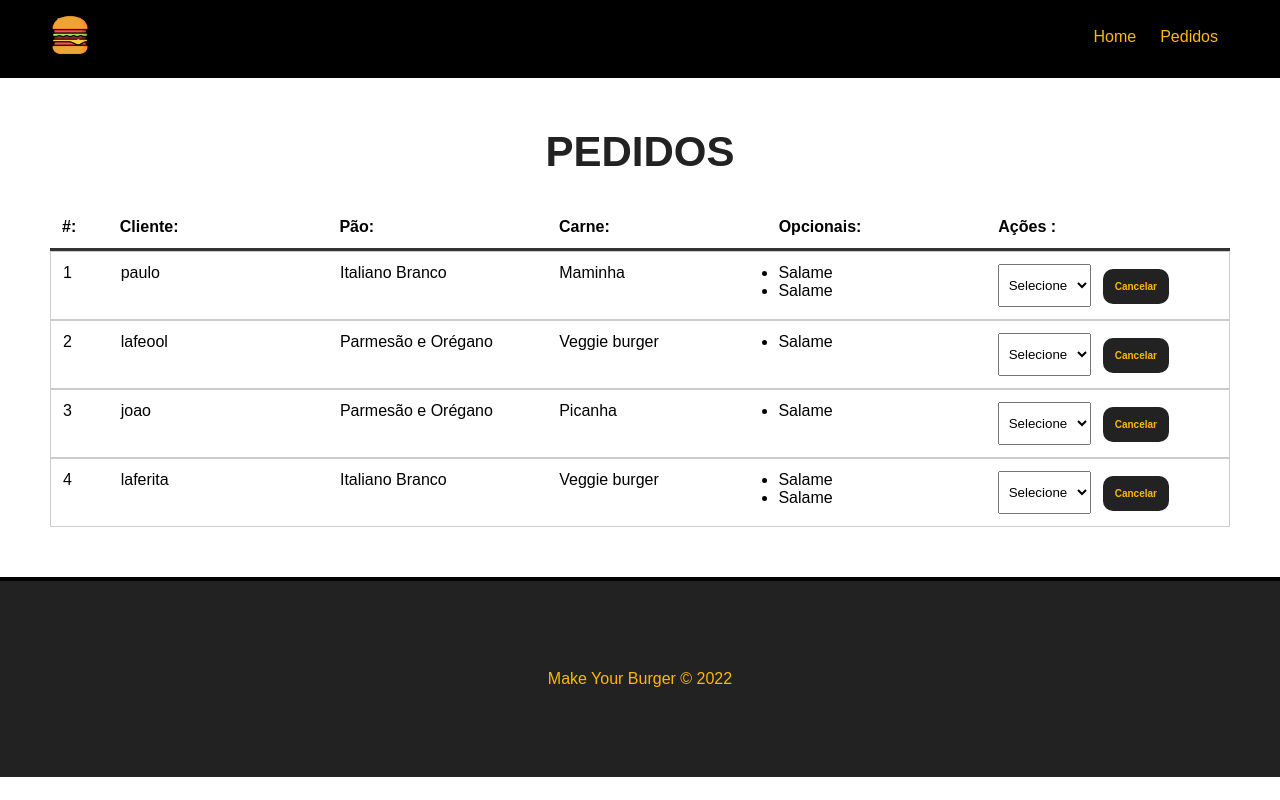
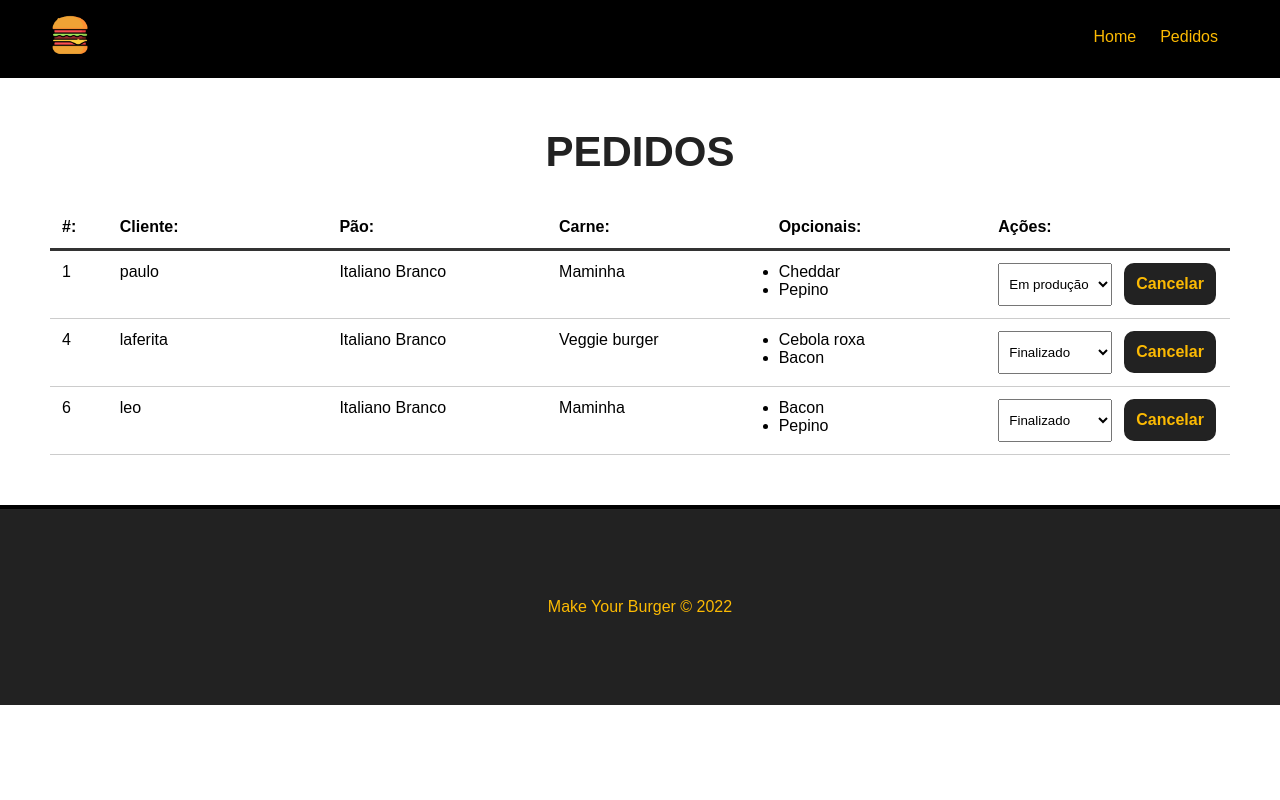
Before and after one commit to adhmattheus/Web, a Vue app in the folder make_your_burger/: page /pedidos in a window 1280 px wide. Built offline with nearby package versions, Linux system fonts and the light colour scheme; data requests are answered from the project's data file.

Commit message:
operações dos pedidos

```diff
--- a/make_your_burger/db/db.json
+++ b/make_your_burger/db/db.json
@@ -86,28 +86,8 @@
         "Cheddar",
         "Pepino"
       ],
-      "status": "Solicitado",
+      "status": "Em produção",
       "id": 1
-    },
-    {
-      "nome": "lafeool",
-      "carne": "Veggie burger",
-      "pao": "Parmesão e Orégano",
-      "opcionais": [
-        "Bacon"
-      ],
-      "status": "Solicitado",
-      "id": 2
-    },
-    {
-      "nome": "joao",
-      "carne": "Picanha",
-      "pao": "Parmesão e Orégano",
-      "opcionais": [
-        "Bacon"
-      ],
-      "status": "Solicitado",
-      "id": 3
     },
     {
       "nome": "laferita",
@@ -117,8 +97,19 @@
         "Cebola roxa",
         "Bacon"
       ],
-      "status": "Solicitado",
+      "status": "Finalizado",
       "id": 4
+    },
+    {
+      "nome": "leo",
+      "carne": "Maminha",
+      "pao": "Italiano Branco",
+      "opcionais": [
+        "Bacon",
+        "Pepino"
+      ],
+      "status": "Finalizado",
+      "id": 6
     }
   ]
 }
--- a/make_your_burger/src/components/Dashboard.vue
+++ b/make_your_burger/src/components/Dashboard.vue
@@ -1,123 +1,139 @@
 <template>
-  <div id="burger-table">
+  <div id="burger-table" v-if="burgers">
     <div>
-
       <div id="burger-table-heading">
         <div class="order-id">#:</div>
         <div>Cliente:</div>
         <div>Pão:</div>
         <div>Carne:</div>
         <div>Opcionais:</div>
-        <div>Ações  :</div>
+        <div>Ações:</div>
       </div>
     </div>
-
-    <div id="burger-table-row">
+    <div id="burger-table-rows">
       <div class="burger-table-row" v-for="burger in burgers" :key="burger.id">
         <div class="order-number">{{ burger.id }}</div>
-        <div>{{ burger.nome  }}</div>
-        <div>{{ burger.pao}}</div>
+        <div>{{ burger.nome }}</div>
+        <div>{{ burger.pao }}</div>
         <div>{{ burger.carne }}</div>
         <div>
-          <ul>
-            <li v-for="(opcional,index) in burger.opcionais" :key="index">Salame</li>
-            {{opcional}}
+          <ul v-for="(opcional, index) in burger.opcionais" :key="index">
+            <li>{{ opcional }}</li>
           </ul>
         </div>
         <div>
-          <select name="status" class="status">
+          <select name="status" class="status" @change="updateBurger($event, burger.id)">
             <option value="">Selecione</option>
+            <option :value="s.tipo" v-for="s in status" :key="s.id" :selected="burger.status == s.tipo">
+              {{ s.tipo }}
+            </option>
           </select>
-          <button class="delete-btn">Cancelar</button>
+          <button class="delete-btn" @click="deleteBurger(burger.id)">Cancelar</button>
         </div>
       </div>
     </div>
   </div>
+  <div v-else>
+    <h2>Não há pedidos no momento!</h2>
+  </div>
 </template>
-
 <script>
   export default {
     name: "Dashboard",
-  data(){
-    return{
-      burgers:null,
-      burger_id:null,
-      status:[]
+    data() {
+      return {
+        burgers: null,
+        burger_id: null,
+        status: []
       }
     },
-  methods:{
-    async getPedidos(){
-
-      const req = await fetch("http://localhost:3000/burgers");
-      const data = await req.json();
-        this.burgers = data;
-        console.log(this.burgers);
-
-      //resgatar os status
+    methods: {
+      async getPedidos() {
+        const req = await fetch('http://localhost:3000/burgers')
+        const data = await req.json()
+        this.burgers = data
+        // Resgata os status de pedidos
+        this.getStatus()
+      },
+      async getStatus() {
+        const req = await fetch('http://localhost:3000/status')
+        const data = await req.json()
+        this.status = data
+      },
+      async deleteBurger(id) {
+        const req = await fetch(`http://localhost:3000/burgers/${id}`, {
+          method: "DELETE"
+        });
+        const res = await req.json()
+        this.getPedidos()
+      },
+      async updateBurger(event, id) {
+        const option = event.target.value;
+        const dataJson = JSON.stringify({status: option});
+        const req = await fetch(`http://localhost:3000/burgers/${id}`, {
+          method: "PATCH",
+          headers: { "Content-Type" : "application/json" },
+          body: dataJson
+        });
+        const res = await req.json()
+        console.log(res)
       }
     },
-  mounted(){
-    this.getPedidos();
+    mounted () {
+    this.getPedidos()
     }
   }
 </script>
 
 <style scoped>
-
-#buger-table{
+  #burger-table {
     max-width: 1200px;
     margin: 0 auto;
   }
-
   #burger-table-heading,
   #burger-table-rows,
-.burger-table-row{
+  .burger-table-row {
     display: flex;
     flex-wrap: wrap;
   }
-
-#burger-table-heading{
+  #burger-table-heading {
     font-weight: bold;
     padding: 12px;
     border-bottom: 3px solid #333;
   }
-
+  .burger-table-row {
+    width: 100%;
+    padding: 12px;
+    border-bottom: 1px solid #CCC;
+  }
   #burger-table-heading div,
-.burger-table-row div{
+  .burger-table-row div {
     width: 19%;
   }
-
-
-.burger-table-row{
-  width: 100%;
-  padding: 12px;
-  border: 1px solid #ccc;
-}
-
   #burger-table-heading .order-id,
-.burger-table-row .order-number{
+  .burger-table-row .order-number {
     width: 5%;
   }
-
-select{
+  select {
     padding: 12px 6px;
     margin-right: 12px;
   }
-
-.delete-btn{
+  .delete-btn {
     background-color: #222;
-  color: #fcba03;
+    color:#fcba03;
     font-weight: bold;
     border: 2px solid #222;
     padding: 10px;
-  font-size: 10px;
+    font-size: 16px;
     margin: 0 auto;
     cursor: pointer;
-  border-radius: 10px;
+    transition: .5s;
+    border-radius: 10px ;
   }
-  .delete-btn:hover{
+
+  .delete-btn:hover {
     background-color: transparent;
-    color: #222
+    color: #222;
   }
 
 </style>
```
Lines whose indentation alone changed are shown as unchanged.
